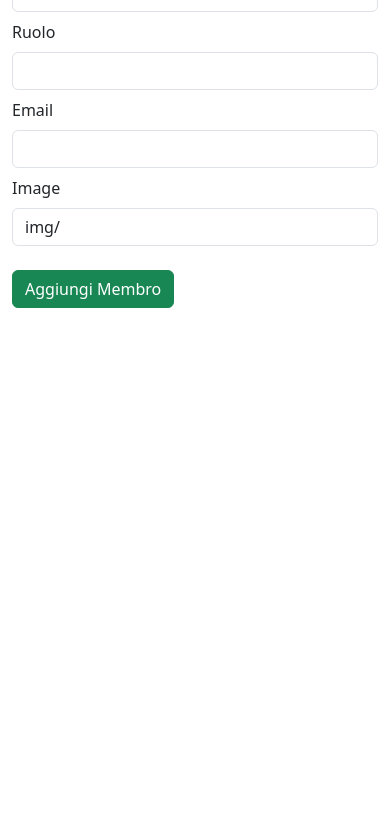
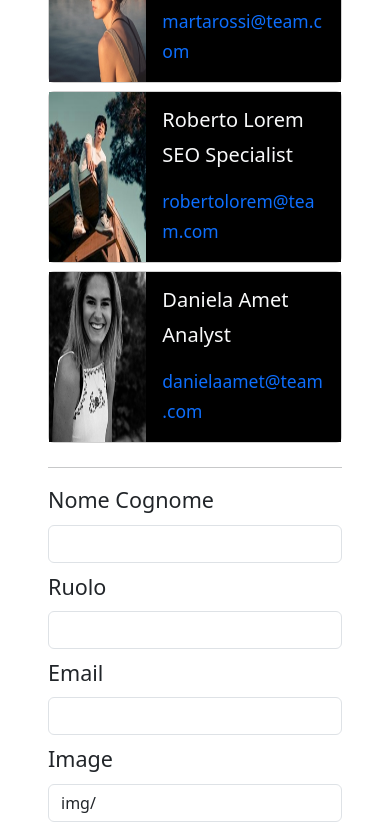
Before and after one commit to fabioadelfio/js-our-team, a plain HTML site: page index.html in a window 390 px wide. Shown: the part 1166-2000 px from the top of the page. Before the commit the page ends 1538 px from the top, so only its background shows below. Drawn offline with nearby package versions, Linux system fonts and the light colour scheme.

Commit message:
responsive

```diff
--- a/css/style.css
+++ b/css/style.css
@@ -1,3 +1,15 @@
 a {
     text-decoration: none;
 }
+
+img{
+    height: 100%;
+}
+
+h1 {
+    color: #E53070;
+}
+
+.card-body {
+    height: 100%;;
+}
--- a/index.html
+++ b/index.html
@@ -31,18 +31,18 @@
   </head>
   <body>
     <main>
-      <div class="container my-5">
+      <div class="my-5 mx-5">
 
         <section id="main-header">
-          <h1 class="text-center fw-bold">Meet our Team</h1>
-          <p class="text-center fs-5">Lorem ipsum dolor sit amet consectetur adipisicing elit. Laudantium quos impedit totam! Doloribus quibusdam deserunt esse rem adipisci placeat in? Hic labore voluptatibus, porro id totam consectetur maiores ullam et ipsa! Exercitationem praesentium dolores sint!</p>
+          <h1 class="text-center fw-bold mb-5">Meet our Team</h1>
+          <p class="text-center fs-5 mb-5">Lorem ipsum dolor sit amet consectetur adipisicing elit. Laudantium quos impedit totam! Doloribus quibusdam deserunt esse rem adipisci placeat in? Hic labore voluptatibus, porro id totam consectetur maiores ullam et ipsa! Exercitationem praesentium dolores sint!</p>
         </section>
 
-        <section id="team-container" class="d-flex flex-wrap"></section>
+        <section id="team-container" class="d-flex flex-wrap align-items-center"></section>
 
         <hr>
 
-        <section id="new-member-form">
+        <section id="new-member-form" class="fs-4">
           <form action="submit">
             <label for="name-input">Nome Cognome</label>
             <input id="name-input" class="form-control my-2" type="text">
@@ -56,7 +56,7 @@
             <label for="img-input">Image</label>
             <input id="img-input" class="form-control my-2" type="text" value="img/">
 
-            <button type="submit" class="btn btn-success my-3">Aggiungi Membro</button>
+            <button type="submit" class="btn btn-success my-3 fs-4">Aggiungi Membro</button>
           </form>
         </section>
       </div>
--- a/js/script.js
+++ b/js/script.js
@@ -42,14 +42,14 @@ const teamMembers = [
 
 // Dichiaro la funzione mediante la quale genero la card di un membro
 const generateMemberCardHTML = (name, role, email, img) => {
-  return `<div class="col-4">
-            <div class="card mb-3" >
+  return `<div class="col-xl-4 col-md-6 col-12 fs-5 mb-2">
+            <div class="card" >
               <div class="row g-0 bg-black text-light">
                 <div class="col-4">
-                  <img src="${img}" class="img-fluid rounded-start" alt="${name}">
+                  <img src="${img}" class="img-fluid h-100" alt="${name}">
                 </div>
                <div class="col-8">
-                  <div class="card-body">
+                  <div class="card-body d-flex flex-column justify-content-evenly">
                     <h5 id="fullname" class="card-title">${name}</h5>
                     <p id="role" class="card-text">${role}</p>
                     <p id="email" class="card-text"><small><a href="#">${email}</a></small></p>
```
